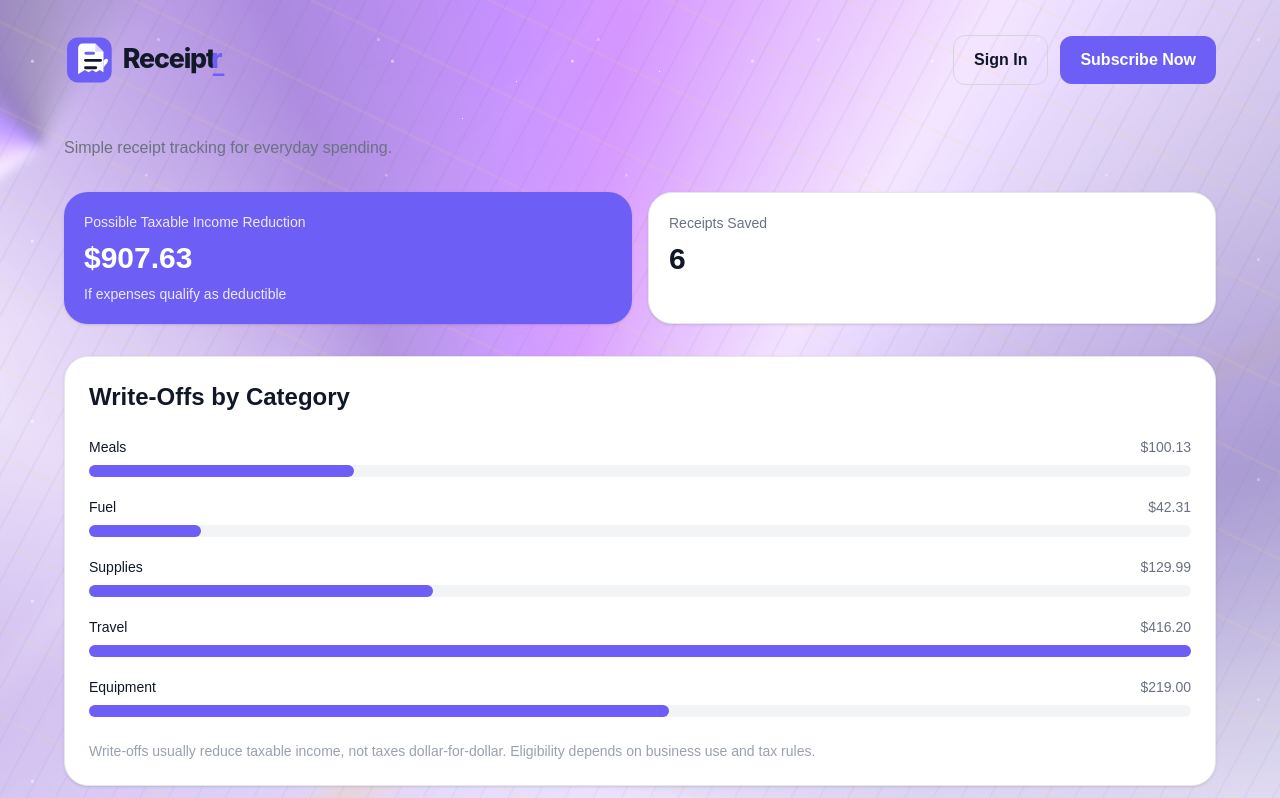
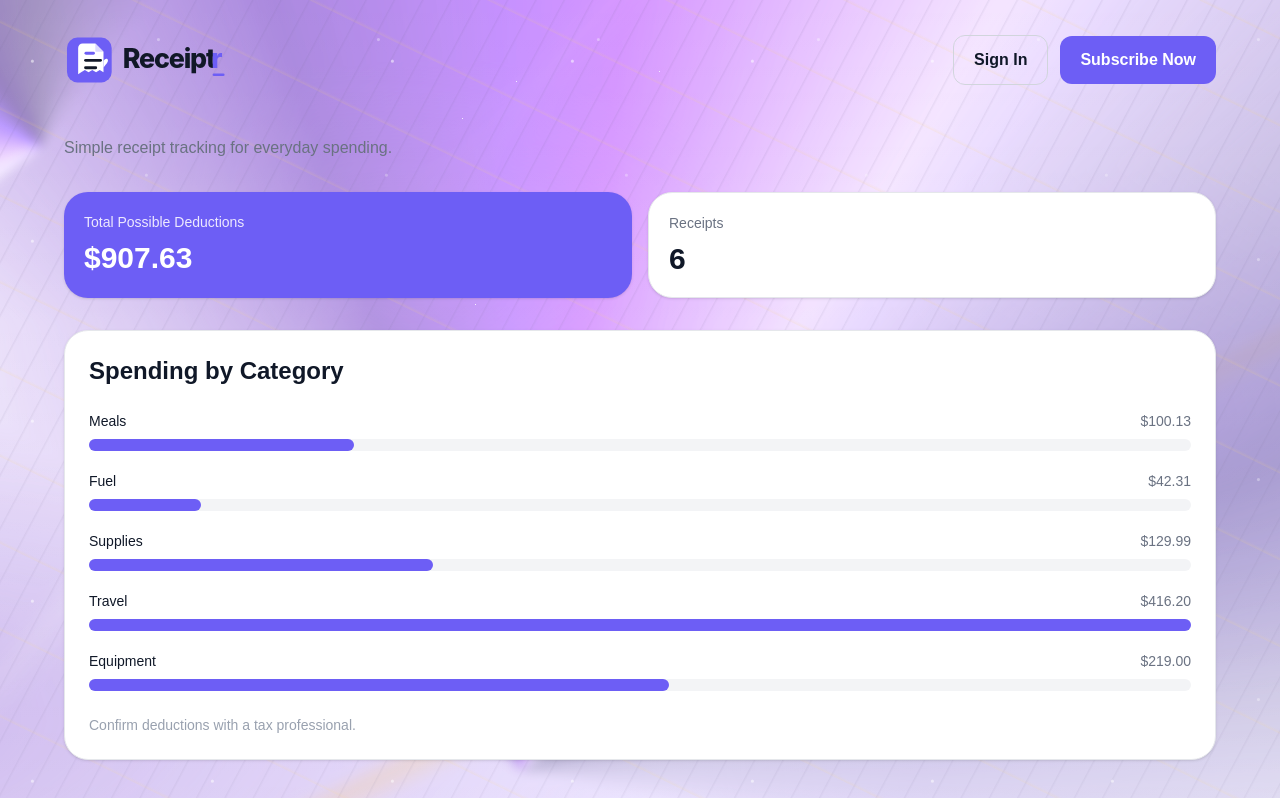
Before and after one commit to christianmvasquez/ReceiptVault, a Next.js app: page /demo in a window 1280 px wide. Shown: the top 798 px of the page. Built offline with nearby package versions, Linux system fonts and the light colour scheme.

Commit message:
Simplify receipt dashboard

```diff
--- a/app/dashboard/page.tsx
+++ b/app/dashboard/page.tsx
@@ -435,11 +435,6 @@ export default function Dashboard() {
     URL.revokeObjectURL(url);
   }
 
-  const totalSpending = filteredReceipts.reduce(
-    (sum, receipt) => sum + Number(receipt.amount),
-    0
-  );
-
   if (isCheckingAccess) {
     return (
       <main className="app-background flex min-h-screen items-center justify-center text-gray-900">
@@ -497,8 +492,6 @@ export default function Dashboard() {
           />
 
           <SummaryCard
-            receiptCount={filteredReceipts.length}
-            totalSpending={totalSpending}
             exportCSV={exportCSV}
           />
         </div>
--- a/app/demo/page.tsx
+++ b/app/demo/page.tsx
@@ -142,18 +142,15 @@ export default function DemoPage() {
         <div className="mt-8 grid gap-4 md:grid-cols-2">
           <div className="rounded-3xl bg-[#6D5EF5] p-5 text-white shadow-sm">
             <p className="text-sm font-medium text-violet-100">
-              Possible Taxable Income Reduction
+              Total Possible Deductions
             </p>
             <p className="mt-2 text-3xl font-bold">
               {formatCurrency(totalWriteOffs)}
             </p>
-            <p className="mt-2 text-sm text-violet-100">
-              If expenses qualify as deductible
-            </p>
           </div>
 
           <div className="rounded-3xl border border-gray-200 bg-white p-5 shadow-sm">
-            <p className="text-sm font-medium text-gray-500">Receipts Saved</p>
+            <p className="text-sm font-medium text-gray-500">Receipts</p>
             <p className="mt-2 text-3xl font-bold">
               {filteredReceipts.length}
             </p>
@@ -163,7 +160,7 @@ export default function DemoPage() {
         <section className="mt-8 rounded-3xl border border-gray-200 bg-white p-6 shadow-sm">
           <div className="mb-6">
             <h2 className="text-2xl font-semibold">
-              Write-Offs by Category
+              Spending by Category
             </h2>
           </div>
 
@@ -189,9 +186,7 @@ export default function DemoPage() {
           </div>
 
           <p className="mt-6 text-sm text-gray-400">
-            Write-offs usually reduce taxable income, not taxes
-            dollar-for-dollar. Eligibility depends on business use and tax
-            rules.
+            Confirm deductions with a tax professional.
           </p>
         </section>
 
--- a/components/CategoryBreakdown.tsx
+++ b/components/CategoryBreakdown.tsx
@@ -30,7 +30,7 @@ export default function CategoryBreakdown({
   return (
     <div className="rounded-3xl border border-gray-200 bg-white p-6 shadow-sm">
       <div className="mb-6">
-        <h2 className="text-2xl font-semibold">Write-Offs by Category</h2>
+        <h2 className="text-2xl font-semibold">Spending by Category</h2>
       </div>
 
       <div className="space-y-5">
@@ -54,15 +54,13 @@ export default function CategoryBreakdown({
 
         {sorted.length === 0 && (
           <p className="rounded-2xl bg-gray-50 p-5 text-gray-500">
-            Upload receipts to start tracking possible write-offs.
+            Upload receipts to start tracking spending by category.
           </p>
         )}
       </div>
 
       <p className="mt-6 text-sm text-gray-400">
-        Write-offs usually reduce taxable income, not taxes dollar-for-dollar.
-        Eligibility depends on business use and tax rules. Confirm deductions
-        with a tax professional.
+        Confirm deductions with a tax professional.
       </p>
     </div>
   );
--- a/components/DashboardStats.tsx
+++ b/components/DashboardStats.tsx
@@ -27,18 +27,15 @@ export default function DashboardStats({ receipts }: DashboardStatsProps) {
     <div className="mt-8 grid gap-4 md:grid-cols-2">
       <div className="rounded-3xl bg-[#6D5EF5] p-5 text-white shadow-sm">
         <p className="text-sm font-medium text-violet-100">
-          Possible Taxable Income Reduction
+          Total Possible Deductions
         </p>
         <p className="mt-2 text-3xl font-bold">
           {formatCurrency(totalWriteOffs)}
         </p>
-        <p className="mt-2 text-sm text-violet-100">
-          If expenses qualify as deductible
-        </p>
       </div>
 
       <div className="rounded-3xl border border-gray-200 bg-white p-5 shadow-sm">
-        <p className="text-sm font-medium text-gray-500">Receipts Saved</p>
+        <p className="text-sm font-medium text-gray-500">Receipts</p>
         <p className="mt-2 text-3xl font-bold">{receipts.length}</p>
       </div>
     </div>
--- a/components/ReceiptCard.tsx
+++ b/components/ReceiptCard.tsx
@@ -1,5 +1,3 @@
-import Image from "next/image";
-
 type Receipt = {
   id: string;
   vendor: string;
@@ -61,15 +59,14 @@ export default function ReceiptCard({
       </div>
 
       {receipt.image_url && (
-        <div className="mt-5">
-          <Image
-            src={receipt.image_url}
-            alt={receipt.vendor}
-            width={450}
-            height={600}
-            className="rounded-xl border border-gray-200"
-          />
-        </div>
+        <a
+          href={receipt.image_url}
+          target="_blank"
+          rel="noreferrer"
+          className="mt-4 inline-flex rounded-lg border border-gray-200 px-4 py-2 text-sm font-semibold text-gray-700 hover:bg-gray-50"
+        >
+          View receipt image
+        </a>
       )}
     </div>
   );
--- a/components/ReceiptForm.tsx
+++ b/components/ReceiptForm.tsx
@@ -45,12 +45,20 @@ export default function ReceiptForm({
       </h2>
 
       {!isEditing && (
-        <input
-          type="file"
-          accept="image/*"
-          onChange={(e) => handleFileChange(e.target.files?.[0] || null)}
-          className="mt-6 w-full rounded-xl border border-gray-200 bg-gray-50 p-3"
-        />
+        <label className="mt-6 block cursor-pointer rounded-2xl border border-dashed border-violet-300 bg-violet-50/70 p-5 text-center transition hover:bg-violet-50">
+          <span className="block font-semibold text-violet-800">
+            Upload receipt image
+          </span>
+          <span className="mt-1 block text-sm text-violet-600">
+            Choose a photo or screenshot
+          </span>
+          <input
+            type="file"
+            accept="image/*"
+            onChange={(e) => handleFileChange(e.target.files?.[0] || null)}
+            className="sr-only"
+          />
+        </label>
       )}
 
       {!isEditing && file && (
@@ -105,7 +113,7 @@ export default function ReceiptForm({
 
       <textarea
         className="mt-4 min-h-24 w-full resize-y rounded-xl border border-gray-200 bg-gray-50 p-3 outline-none focus:border-violet-500"
-        placeholder="Notes, business purpose, or CPA context"
+        placeholder="Business purpose or notes for CPA"
         value={notes}
         onChange={(e) => setNotes(e.target.value)}
       />
--- a/components/SummaryCard.tsx
+++ b/components/SummaryCard.tsx
@@ -1,29 +1,23 @@
 type SummaryCardProps = {
-  receiptCount: number;
-  totalSpending: number;
   exportCSV: () => void;
 };
 
 export default function SummaryCard({
-  receiptCount,
-  totalSpending,
   exportCSV,
 }: SummaryCardProps) {
   return (
     <div className="rounded-3xl border border-gray-200 bg-white p-6 shadow-sm">
-      <h2 className="text-2xl font-semibold">Summary</h2>
-
-      <p className="mt-6 text-gray-500">Showing Receipts</p>
-      <p className="text-3xl font-bold">{receiptCount}</p>
-
-      <p className="mt-6 text-gray-500">Showing Spending</p>
-      <p className="text-3xl font-bold">${totalSpending.toFixed(2)}</p>
+      <h2 className="text-2xl font-semibold">CPA Export</h2>
+      <p className="mt-3 leading-7 text-gray-500">
+        Download a clean CSV with receipt details, notes, image links, and
+        category totals.
+      </p>
 
       <button
         onClick={exportCSV}
         className="mt-8 w-full rounded-xl bg-[#6D5EF5] p-3 font-semibold text-white hover:bg-[#5B4CF0]"
       >
-        Export CSV
+        Download CSV
       </button>
     </div>
   );
```
